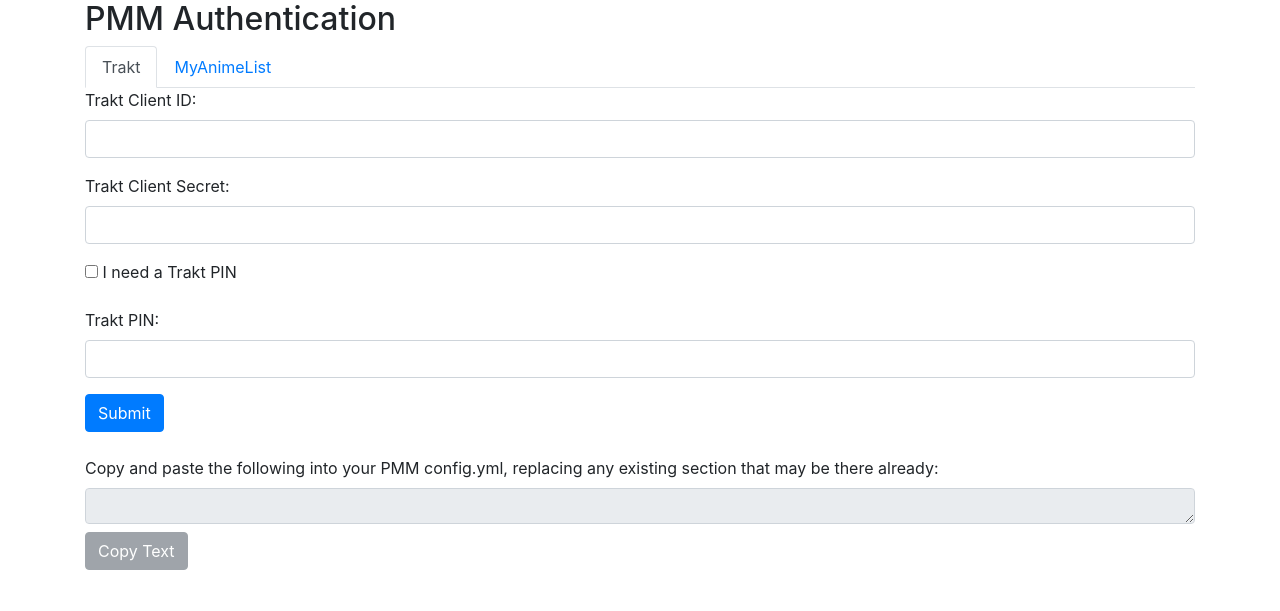
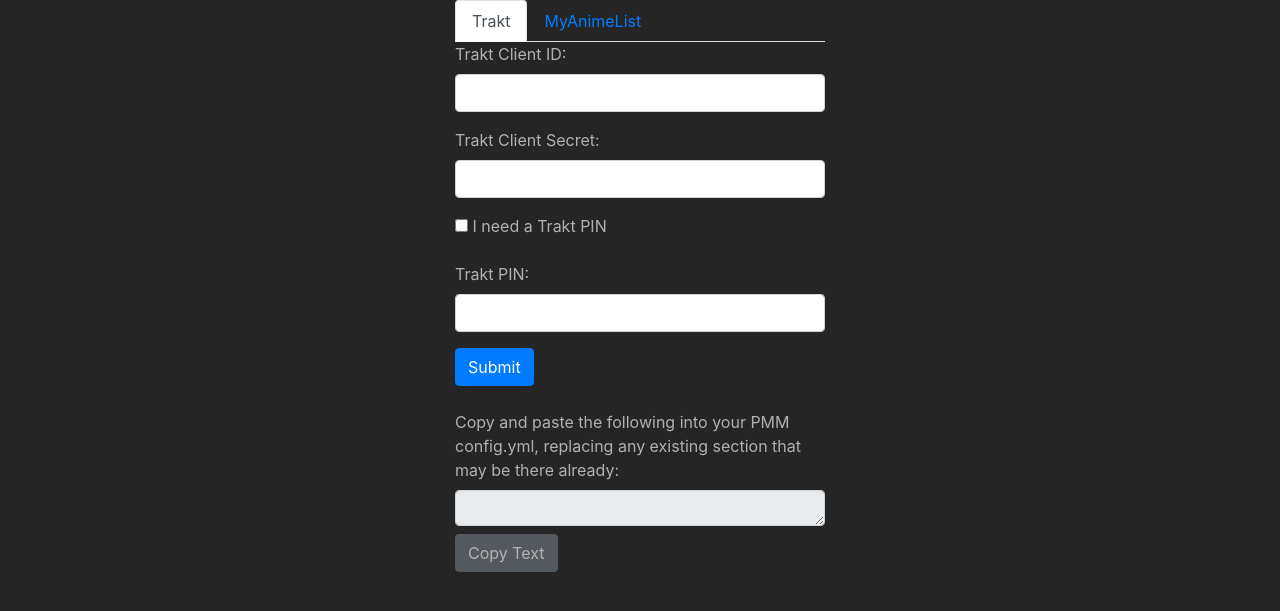
Before and after one commit to Kometa-Team/Trakt-MAL-OAuth, a Flask app: page / in a window 1280 px wide. Shown: the top 611 px of the page. Run offline with Flask 3, Linux system fonts and the light colour scheme; some libraries are stand-ins or nearby versions.

Commit message:
Styled as requested

```diff
--- a/templates/index.html
+++ b/templates/index.html
@@ -1,14 +1,12 @@
 <!DOCTYPE html>
 <html>
 <head>
-    <title>Flask App</title>
+    <title>PMM-Auth</title>
     <!-- Bootstrap CSS -->
     <link rel="stylesheet" href="https://stackpath.bootstrapcdn.com/bootstrap/4.3.1/css/bootstrap.min.css">
 </head>
-<body>
-    <div class="container">
-        <h2>PMM Authentication</h2>
-
+<body style="background-color:#252525;color: #afb1b5;">
+    <div class="container" style="max-width: 400px;margin: 0 auto;">
         <!-- Tab navigation -->
         <ul class="nav nav-tabs" id="myTab" role="tablist">
             <li class="nav-item">
```
